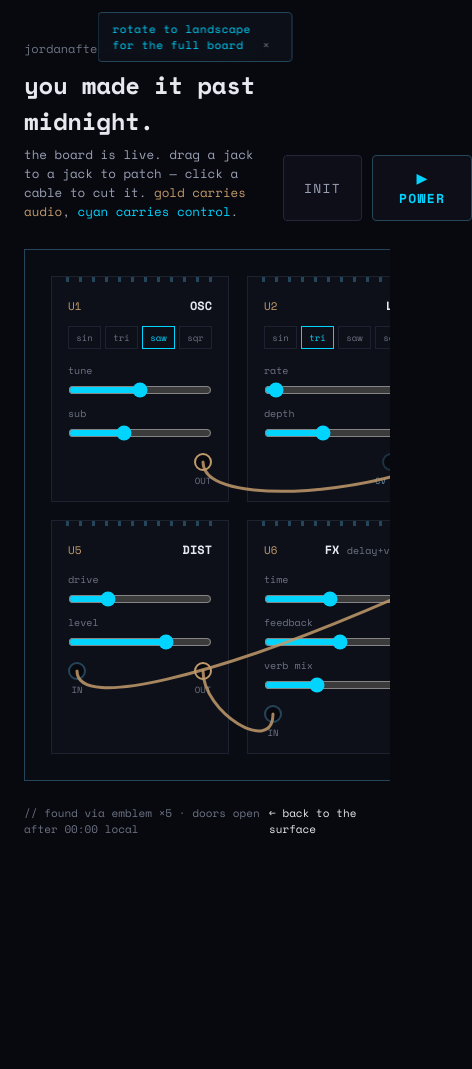
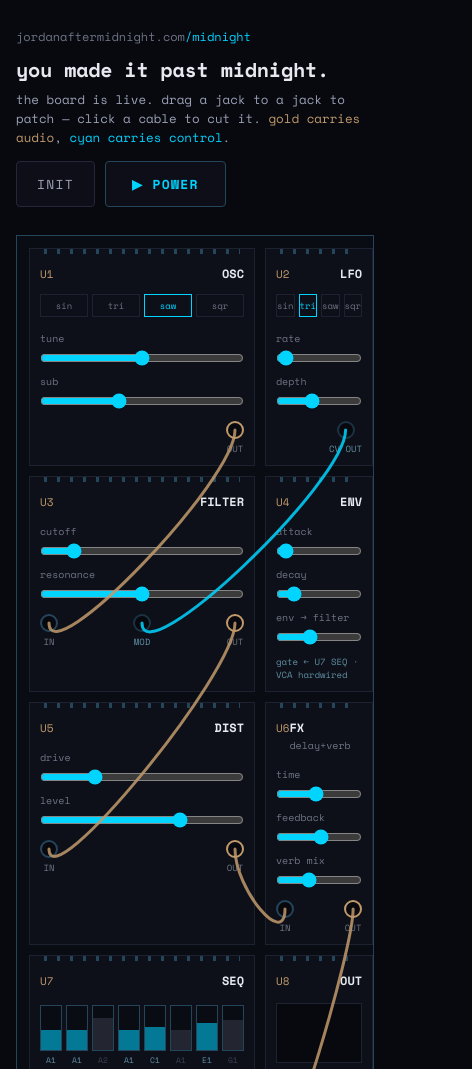
Before and after one commit to jordanaftermidnight/jordanaftermidnight.com, an Astro site: page /midnight in a window 390 px wide. Shown: the top 1069 px of the page, 472 px wide, since content can reach past the window. Before the commit the page ends 893 px from the top, so only its background shows below. Built offline with nearby package versions, Linux system fonts and the light colour scheme; Astro itself is replaced by a stand-in of ours.

Commit message:
Midnight: repack to 2×4 on mobile so the whole board fits
The 4×2 board scaled with `zoom` broke cable alignment (SVG userspace
stays natural but getBoundingClientRect returns zoomed coords, so
cables ended up at ~half offset). Simpler fix: switch to a 2-column
grid at ≤900px so modules keep their natural touch-target size and
cables re-route through the new positions naturally.

- 2-col grid on <=900px, 4-col on desktop
- Signal flow still reads top-to-bottom (OSC→FILTER→DIST→FX→OUT)
- No horizontal scroll on iPhone 17 Pro (430pt)
- Header wraps on <=640px so INIT/POWER don't push the layout wide
- Removed the landscape-hint (obsolete with fitted portrait layout)
- Cable positions redraw on resize/orientationchange so mid-session
  layout switches (e.g. rotating the device) stay aligned

```diff
--- a/src/pages/midnight.astro
+++ b/src/pages/midnight.astro
@@ -73,65 +73,29 @@
   #cablesvg path.cable { pointer-events: stroke; cursor: pointer; }
   .foot { display: flex; justify-content: space-between; margin-top: 16px; font-size: 11px; color: var(--dust); }
 
-  /* ─── mobile: horizontal-scroll board + landscape hint ─────────── */
-  /* Wraps #board on all screens; only enables scroll on narrow viewports */
-  .board-wrap { position: relative; overflow: visible; }
+  /* ─── mobile: repack to 2 columns so modules stay at natural size ── */
+  /* Cables rewire automatically because they follow jack positions.
+     The default patch reads top-to-bottom in the 2×4 layout, which is
+     legible on portrait phones without any scaling or scroll. */
   @media (max-width: 900px) {
-    .board-wrap {
-      overflow-x: auto;
-      overflow-y: visible;
-      -webkit-overflow-scrolling: touch;
-      /* Extend flush to viewport edges so the scroll feels intentional */
-      margin-inline: -24px;
-      padding-inline: 24px;
-      padding-bottom: 8px;
-    }
-    #board {
-      /* Keep the 4-col layout; force wider than viewport so scroll engages */
-      min-width: 880px;
-      grid-template-columns: repeat(4, 1fr);
-      /* Board can pan horizontally; cable drags on jacks override this */
-      touch-action: pan-x;
-    }
+    #board { grid-template-columns: repeat(2, 1fr); gap: 12px; padding: 16px; }
     /* Jacks own their pointer events — no page scroll while dragging cables */
     .jack i { touch-action: none; }
     /* Steps: allow vertical drag for tuning without triggering page scroll */
     .step { touch-action: none; }
   }
-
-  .landscape-hint {
-    display: none;
-    position: fixed;
-    top: 12px; left: 50%;
-    transform: translateX(-50%);
-    padding: 8px 14px;
-    background: rgba(13, 16, 25, 0.95);
-    border: 1px solid var(--line-cyan);
-    border-radius: 4px;
-    color: var(--cyan);
-    font-size: 11px;
-    letter-spacing: 0.05em;
-    z-index: 100;
-    backdrop-filter: blur(8px);
-    -webkit-backdrop-filter: blur(8px);
-  }
-  .landscape-hint button {
-    background: none; border: none; color: var(--dust);
-    cursor: pointer; padding: 0 4px; margin-left: 8px;
-    font: inherit;
-  }
-  .landscape-hint button:hover { color: var(--gold-hot); }
-  @media (orientation: portrait) and (max-width: 900px) {
-    .landscape-hint:not(.dismissed) { display: block; }
+  @media (max-width: 640px) {
+    .wrap { padding: 28px 16px 40px; }
+    .head { flex-wrap: wrap; gap: 14px; }
+    .head h1 { font-size: 20px; }
+    .head h1, .sub { max-width: 100%; }
+    .foot { flex-direction: column; gap: 6px; }
+    #board { padding: 12px; gap: 10px; }
+    .mod { padding: 12px 10px 10px; }
   }
 </style>
 </head>
 <body>
-<div class="landscape-hint" role="status">
-  rotate to landscape for the full board
-  <button type="button" aria-label="Dismiss hint">×</button>
-</div>
-
 <div class="wrap">
   <div class="head">
     <div>
@@ -141,9 +105,7 @@
     </div>
     <div style="display:flex;gap:10px"><button id="init">INIT</button><button id="power">▶ POWER</button></div>
   </div>
-  <div class="board-wrap">
-    <div id="board"></div>
-  </div>
+  <div id="board"></div>
   <div class="foot">
     <span>// found via emblem ×5 · doors open after 00:00 local</span>
     <a href="/">← back to the surface</a>
@@ -410,27 +372,14 @@ document.addEventListener('pointerup', e => {
   }
   S.drag = null; drawCables();
 });
-window.addEventListener('resize', () => drawCables());
-
 // default patch
 S.cables = [
   {from:'osc.out',to:'filter.in'}, {from:'filter.out',to:'dist.in'},
   {from:'dist.out',to:'fx.in'}, {from:'fx.out',to:'out.in'}, {from:'lfo.out',to:'filter.mod'},
 ];
 requestAnimationFrame(() => drawCables());
-
-// ── landscape hint: dismissable on portrait-mobile, session-persistent ──
-(function landscape() {
-  const hint = document.querySelector('.landscape-hint');
-  if (!hint) return;
-  if (sessionStorage.getItem('midnight-landscape-dismissed') === '1') {
-    hint.classList.add('dismissed');
-  }
-  hint.querySelector('button').addEventListener('click', () => {
-    hint.classList.add('dismissed');
-    try { sessionStorage.setItem('midnight-landscape-dismissed', '1'); } catch(_){}
-  });
-})();
+window.addEventListener('resize', () => drawCables(), { passive: true });
+window.addEventListener('orientationchange', () => drawCables());
 </script>
 </body>
 </html>
```
